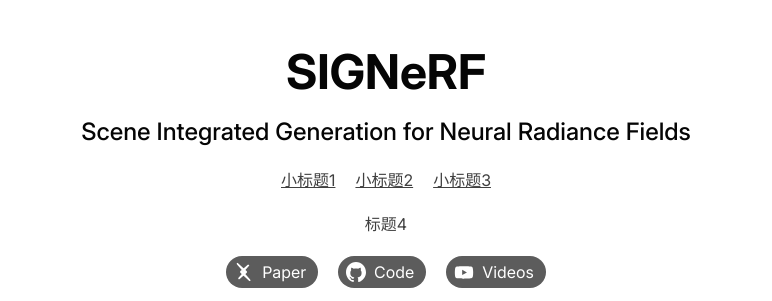
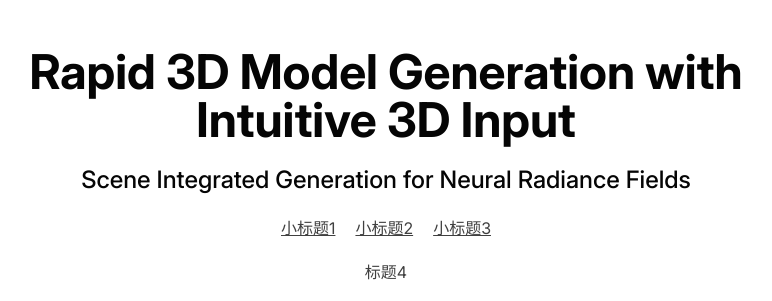
Before and after one commit to tianrun-chen/Deep3DVRSketch, a plain HTML site: page index.html in a window 1280 px wide. Shown: the top 301 px of the page, without its empty margins (254-1026 px from the left). Drawn offline with Linux system fonts and the light colour scheme.

Commit message:
Update index.html

```diff
--- a/index.html
+++ b/index.html
@@ -68,7 +68,7 @@
             <h1
               class="text-primary font-sans text-3xl font-bold xl:text-5xl text-center dark:text-white"
             >
-              SIGNeRF
+              Rapid 3D Model Generation with Intuitive 3D Input
             </h1>
             <h2
               class="text-primary font-sans text-xl font-medium xl:text-2xl text-center break-words px-2 max-w-[90%] dark:text-white"
```
